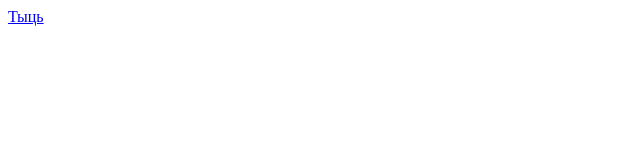
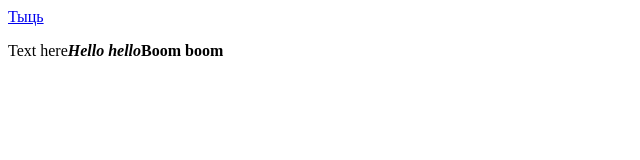
Before and after one commit to XomaUA/html-course, a plain HTML site: page index.html in a window 1280 px wide. Shown: the whole page, without its empty margins (0-640 px from the left). Drawn offline with Linux system fonts and the light colour scheme.

Commit message:
updated text

```diff
--- a/index.html
+++ b/index.html
@@ -5,5 +5,6 @@
     </head>
     <body>
     <a href="https://www.google.com">Тыць</a>
+    <p>Text here<i><b>Hello hello</i>Boom boom</b></p>
     </body>
 </html>
```
